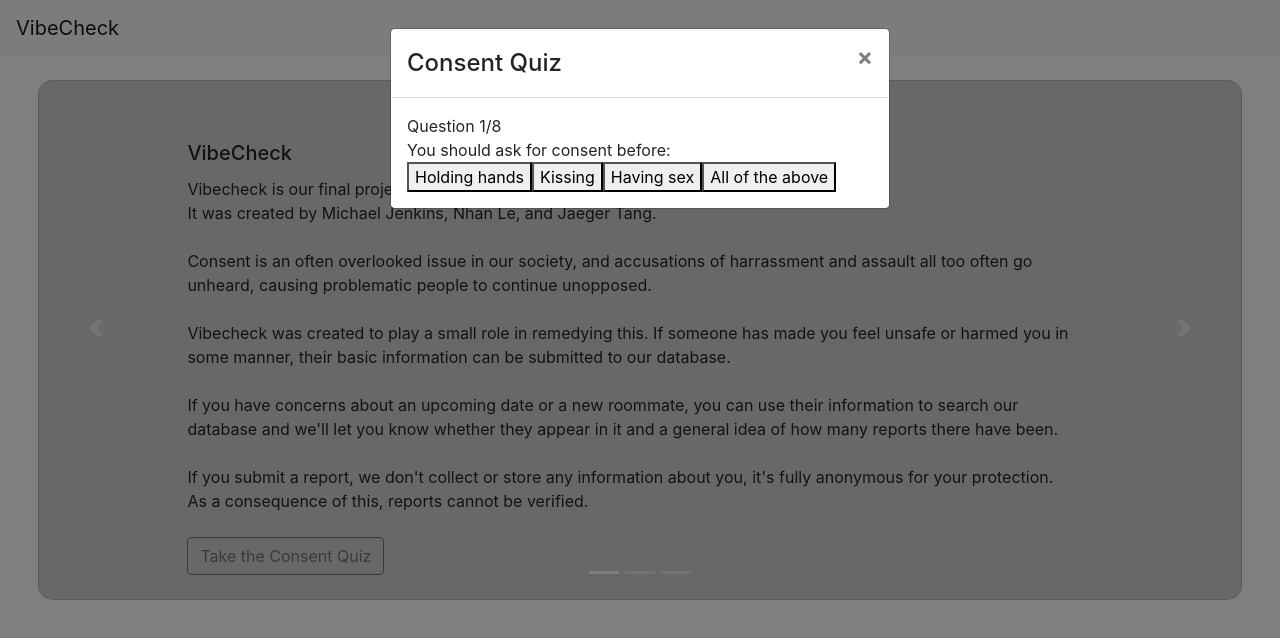
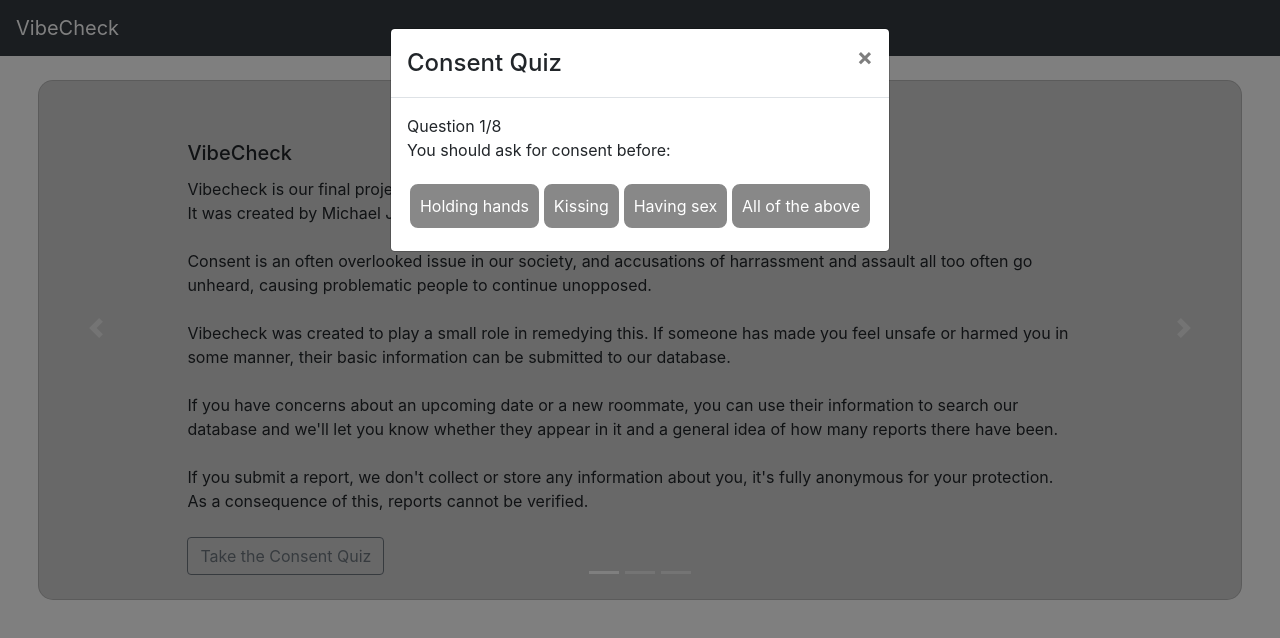
Before and after one commit to jtng3/fullstack-final-project-f20-viibecheck, a React (Create React App) app in the folder react-site/vibecheck/: page / in a window 1280 px wide. Both pictures are taken after a click on the button "Take the Consent Quiz". Shown: the top 638 px of the page. Built offline with nearby package versions, Linux system fonts and the light colour scheme.

Commit message:
Styled Quiz a bit, changed Navbar theme

```diff
--- a/react-site/vibecheck/src/components/Navbar.js
+++ b/react-site/vibecheck/src/components/Navbar.js
@@ -5,8 +5,8 @@ class NavigationBar extends React.Component {
 
     render() {
         return(
-            <Navbar bg="light" expand="lg">
-                <Navbar.Brand href="">VibeCheck</Navbar.Brand>
+            <Navbar bg="dark" expand="lg">
+                <Navbar.Brand href="" style={{color: 'white'}}>VibeCheck</Navbar.Brand>
             </Navbar>
     )}
 }
--- /dev/null
+++ b/react-site/vibecheck/src/components/Quiz.css
@@ -0,0 +1,23 @@
+#answerBox {
+    margin-top: 15px;
+    display: flex;
+    justify-content: space-evenly;
+    flex-wrap: wrap;
+    align-content: space-evenly;
+}
+
+#answer{
+    margin-bottom: 5px;
+    margin-top: 5px;
+    border-radius: 10px;
+    background-color: #888888;
+    color: white;
+    padding: 10px;
+    border: solid 2px white;
+}
+
+#answer:hover, #answer:active {
+    background-color: #696969;
+    margin-top: 7px;
+    margin-bottom: 3px;
+}
--- a/react-site/vibecheck/src/components/Quiz.js
+++ b/react-site/vibecheck/src/components/Quiz.js
@@ -1,4 +1,5 @@
 import React from 'react';
+import './Quiz.css';
 
 // Some questions have been adapted from https://www.nsvrc.org/saam/consent-quiz
 
@@ -110,9 +111,9 @@ class Quiz extends React.Component {
                             </div>
                             <div className='question-text'>{ questions[this.state.currentQuestion].questionText }</div>
                         </div>
-                        <div className='answer-section'>
+                        <div className='answer-section' id="answerBox">
                             {questions[this.state.currentQuestion].answerOptions.map((answerOption, index) => (
-		                    <button onClick={ () => this.handleClick(answerOption.answerText, answerOption.isCorrect) } >{answerOption.answerText}</button>
+		                    <button id="answer" onClick={ () => this.handleClick(answerOption.answerText, answerOption.isCorrect) } >{answerOption.answerText}</button>
 	                        ))}
                         </div>
                     </>
```
